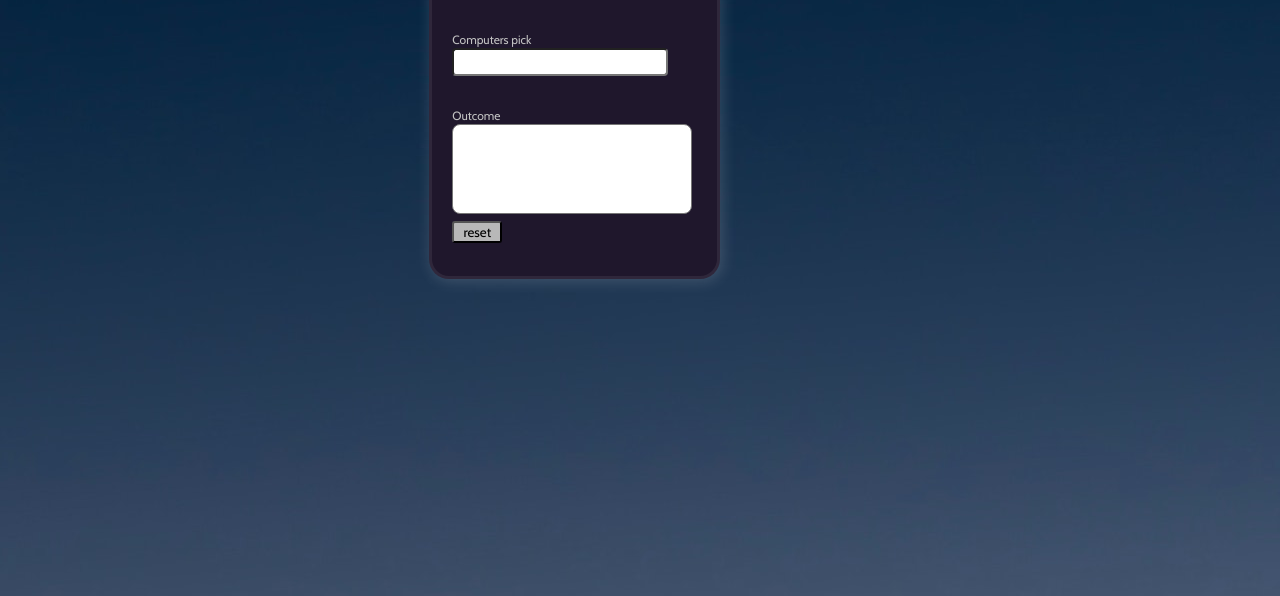
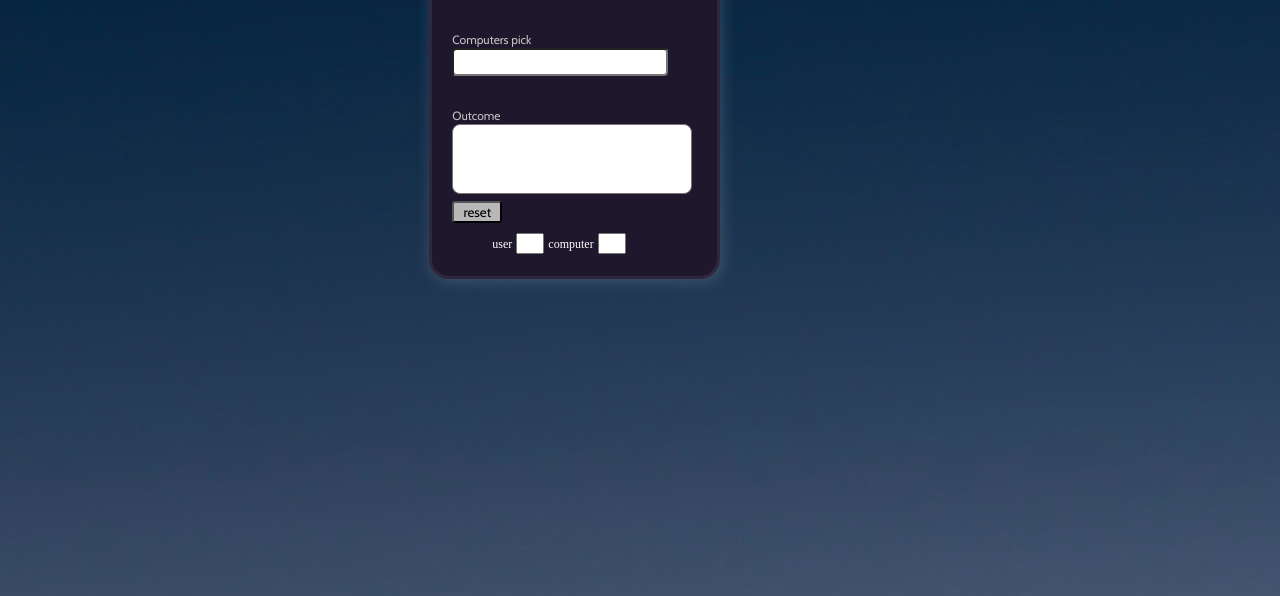
Before and after one commit to chrism-48/Javascript-rock-paper-scissors, a plain HTML site: page index.html in a window 1280 px wide. Shown: the part 204-800 px from the top of the page. Drawn offline with Linux system fonts and the light colour scheme.

Commit message:
added more input boxes

```diff
--- a/index.html
+++ b/index.html
@@ -14,18 +14,22 @@
 
             <div class="container2">
                 <label class="label1"for="yourTurn">Users pick</label>
-                <input id="yourTurn" class="question"type="text" value="null">
+                <input id="yourTurn" class="question"type="text" value=null>
                 <button id="btn1">submit</button>
                 <br>
                 <label class="label1" for="computers_pick">Computers pick</label>
-                <input id="computers_pick" class="question"type="text" value="null" readonly>
+                <input id="computers_pick" class="question"type="text" value=null readonly>
                 <!-- <button id="btn2" onclick="playRound(user, computer)">click</button> -->
                 <label class="label1"for="tell_winner">Outcome</label>
-                <textarea id="tell_winner" cols="18" rows="2" value="winner"></textarea>
+                <textarea id="tell_winner" cols="18" rows="2" value="winner" type="text"></textarea>
                 <button id="clearAll">reset</button>
+                <br>
+                <label id="scoreLabel" for="userScore">user</label>
+                <input class="myScore" type="number" name="userScore" id="score1" readonly>
+                <label id="scoreLabel" for="computerScore">computer</label>
+                <input class="myScore" type="number" name="computerScore" id="score2" readonly>
+            </div>
 
-
-            </div>
         </div>
 
 
--- a/style.css
+++ b/style.css
@@ -97,7 +97,7 @@ body {
     font-size:23px;
     text-align: center;
     font-family: myFont2, Arial, Helvetica, sans-serif;
-    padding-top:30px;
+    padding-top:10px;
     color:rgb(0, 0, 0);
     max-width:240px;
     margin-bottom:3px;
@@ -124,3 +124,18 @@ button:hover {
     color:blue;
 
 }
+
+#scoreLabel {
+    color:white;
+    font-size:12px;
+    position: relative;
+    left:40px;
+}
+
+.myScore {
+    width:20px;
+    -moz-appearance: textfield;
+    position: relative;
+    left:40px;
+
+}
```
Also changed, not shown: main.js (+4 -17 lines).
